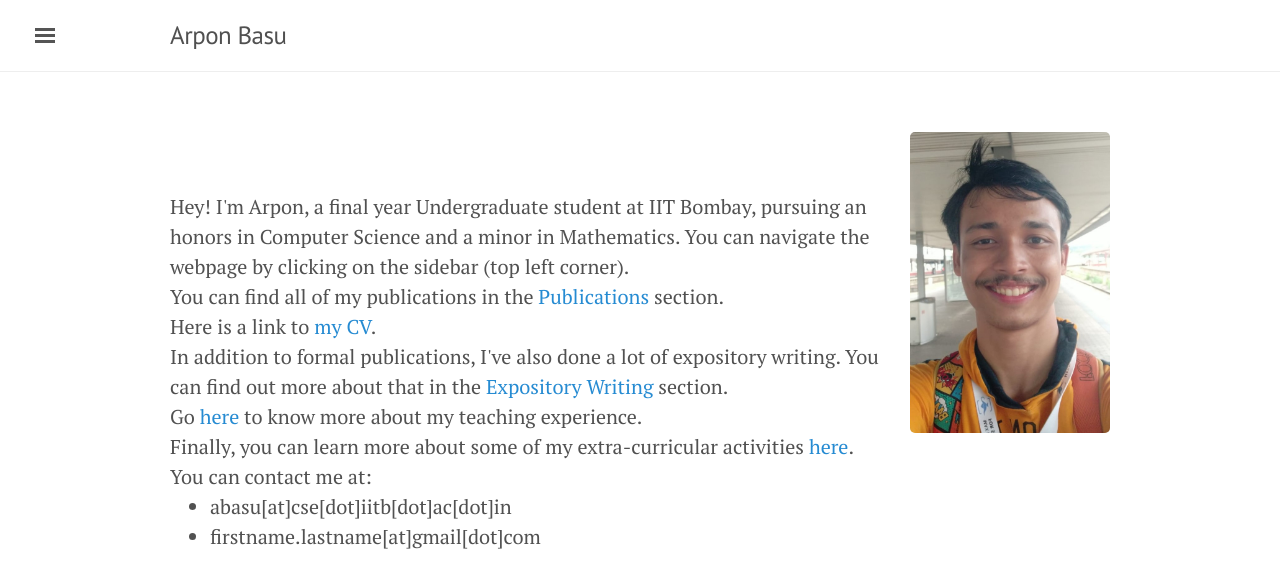
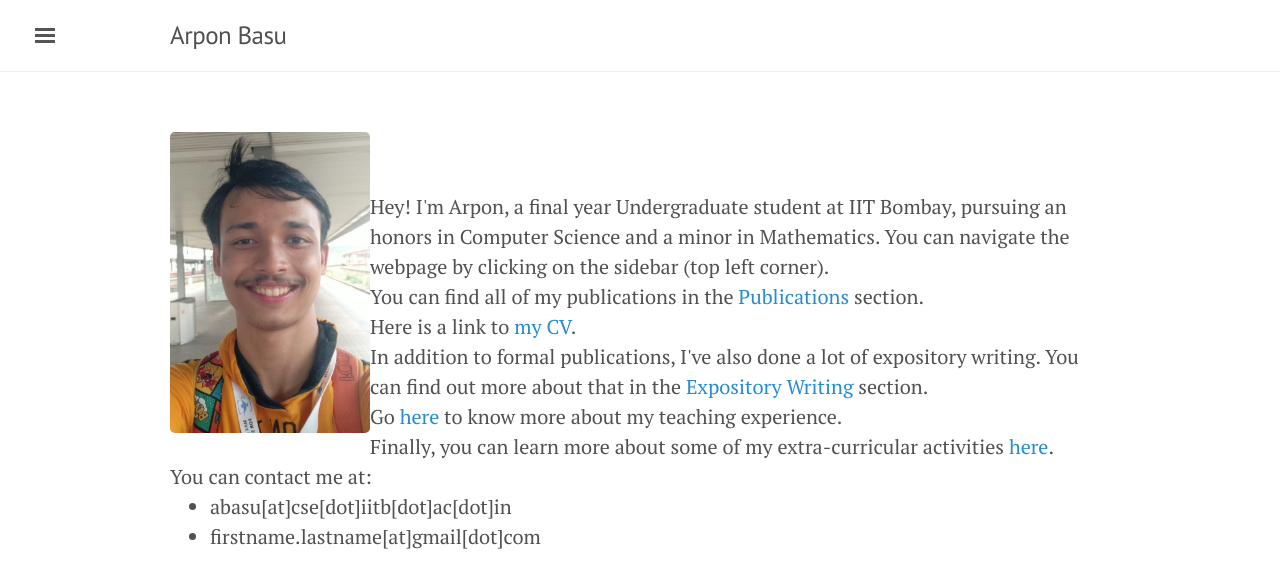
Before and after one commit to rugiarindam/rugiarindam.github.io, a Jekyll site: the page built from index.html, in a window 1280 px wide. Shown: the top 588 px of the page. Built offline with Jekyll 4.4.1, drawn with Linux system fonts in a browser that asks for light colours; nearby versions of some CDN libraries; the list of posts is cut into pages by our own code.

```diff
--- a/index.html
+++ b/index.html
@@ -2,7 +2,7 @@
 layout: default
 title: Home
 ---
-<img src="me.jpeg" align="right" alt="Avatar" style="width:200px">
+<img src="me.jpeg" align="left" alt="Avatar" style="width:200px">
 <br><br>
 Hey! I'm Arpon, a final year Undergraduate student at IIT Bombay, pursuing an honors in Computer Science and a minor in Mathematics. You can navigate the webpage by clicking on the sidebar (top left corner).</a><br>
 You can find all of my publications in the <a href="publications">Publications</a> section.<br>
```
